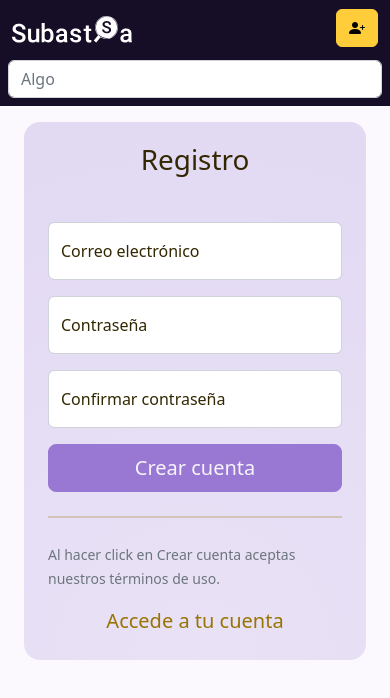
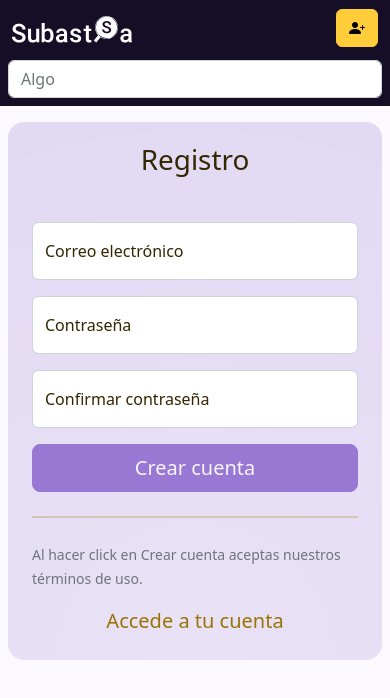
Before and after one commit to wonddark/mercadi, a React (Create React App) app: page /registro in a window 390 px wide. Shown: the top 698 px of the page. Built offline with nearby package versions, Linux system fonts and the light colour scheme.

Commit message:
Reduced the lateral padding when in small screens for login/register

```diff
--- a/src/components/security/LoginPage.tsx
+++ b/src/components/security/LoginPage.tsx
@@ -4,7 +4,7 @@ import LoginForm from "./LoginForm";
 function LoginPage() {
   pageTitle("Acceder");
   return (
-    <div className="container col-xl-10 col-xxl-8 px-4">
+    <div className="container col-xl-10 col-xxl-8 px-2 px-md-4">
       <div className="row align-items-center py-3">
         <div className="col-md-10 mx-auto col-lg-5">
           <LoginForm />
--- a/src/components/security/Registration.tsx
+++ b/src/components/security/Registration.tsx
@@ -4,7 +4,7 @@ import { pageTitle } from "../../helpers/page-title.helper";
 function Registration() {
   pageTitle("Registro");
   return (
-    <div className="container col-xl-10 col-xxl-8 px-4">
+    <div className="container col-xl-10 col-xxl-8 px-2 px-md-4">
       <div className="row align-items-center py-3">
         <div className="col-md-10 mx-auto col-lg-5">
           <RegistrationForm />
```
